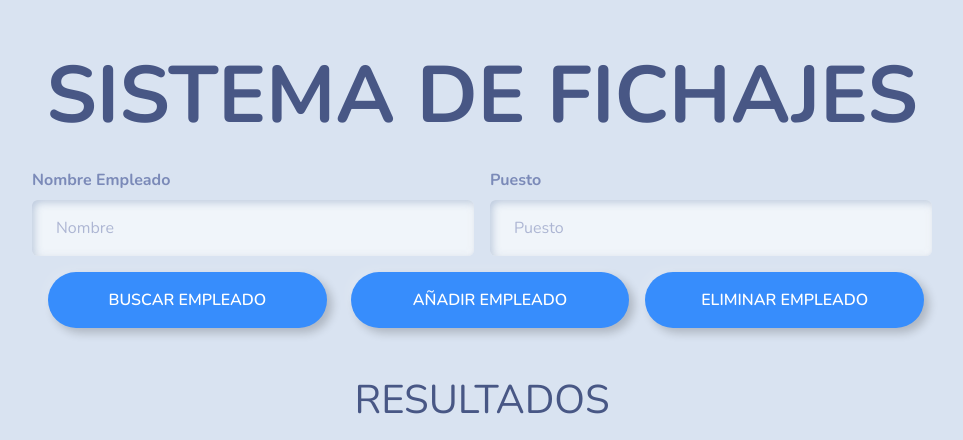
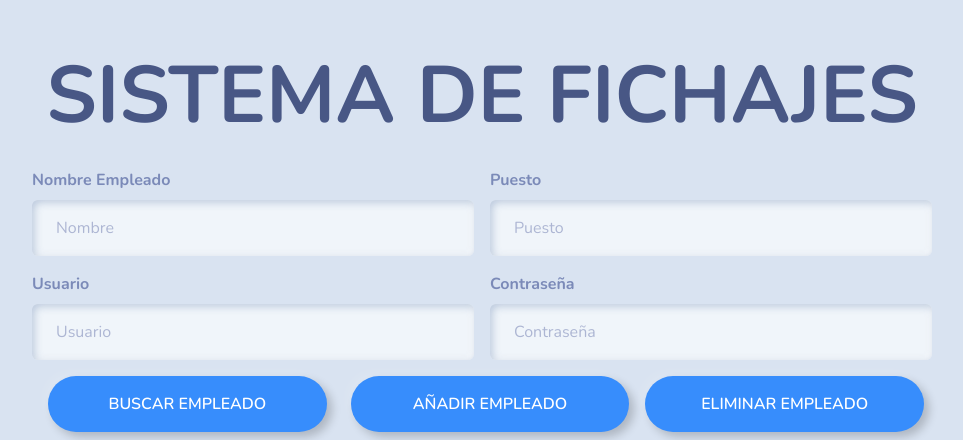
Before and after one commit to estebansaavedrahoyos/SistemaFichajes, a FastAPI app: page /empleados in a window 1280 px wide. Shown: the top 440 px of the page, without its empty margins (158-1121 px from the left). Run offline with FastAPI, Linux system fonts and the light colour scheme; some libraries are stand-ins or nearby versions.

Commit message:
Añade usuario y contraseña en empleados

```diff
--- a/app/templates/empleados.html
+++ b/app/templates/empleados.html
@@ -12,6 +12,16 @@
         <div class="col-md-6">
             <label class="form-label fw-bold">Puesto</label>
             <input type="text" class="form-control" name="puesto" placeholder="Puesto">
+        </div>
+
+        <div class="col-md-6">
+            <label class="form-label fw-bold">Usuario</label>
+            <input type="text" class="form-control" placeholder="Usuario" name="usuario" >
+        </div>
+
+        <div class="col-md-6">
+            <label class="form-label fw-bold">Contraseña</label>
+            <input type="password" class="form-control" name="contrasena" placeholder="Contraseña">
         </div>
     </div>
 <div class="mt-3 d-flex">
```
